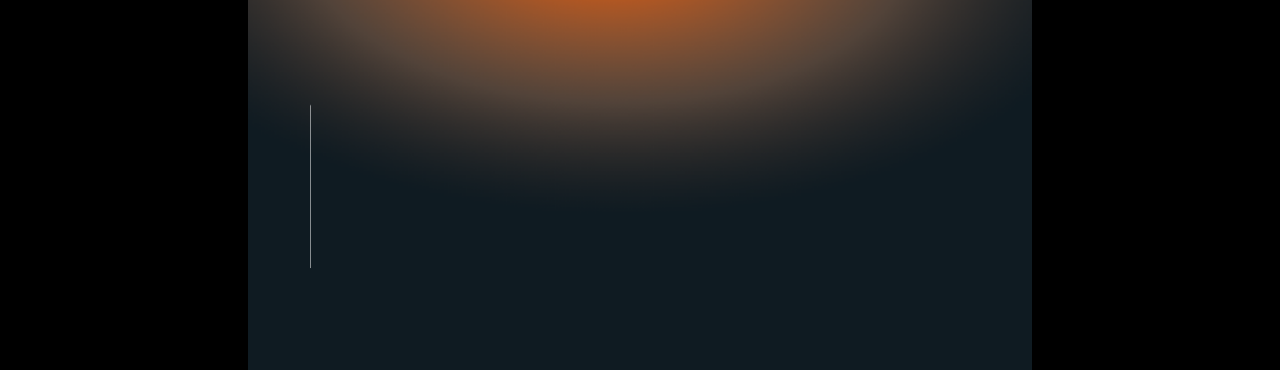
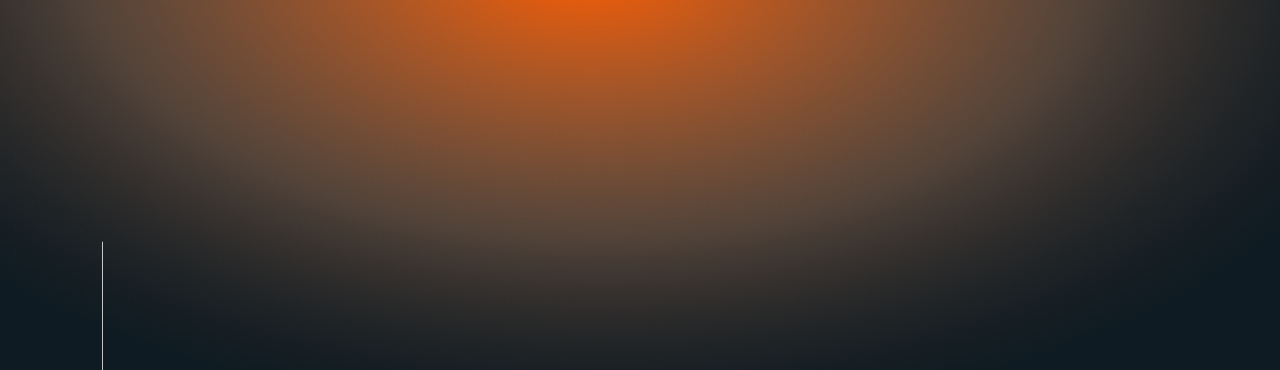
Before and after one commit to Nassima-Hcm/Nassima-Hcm.github.io, a plain HTML site: page index.html in a window 1280 px wide. Shown: the part 111-481 px from the top of the page. Drawn offline with Linux system fonts and the light colour scheme.

Commit message:
style.css

```diff
--- a/style.css
+++ b/style.css
@@ -6,13 +6,14 @@
 
 body {
   font-family: 'Helvetica Neue', Arial, sans-serif;
-  background: url('background.png') no-repeat center center fixed;
-  background-size: contain; /* Ensures the whole image fits within the viewport */
-  background-position: top center; /* Ensures the top of the image is visible */
+  background: url('background.png') no-repeat center center fixed; /* Fix background */
+  background-size: cover; /* Ensures the image covers the full width and height */
+  background-position: top center; /* Keeps the top part of the image visible */
   background-color: #000; /* Fallback color for browsers that can't display images */
   color: #fff;
   line-height: 1.6;
 }
+
 
 
 header {
```
